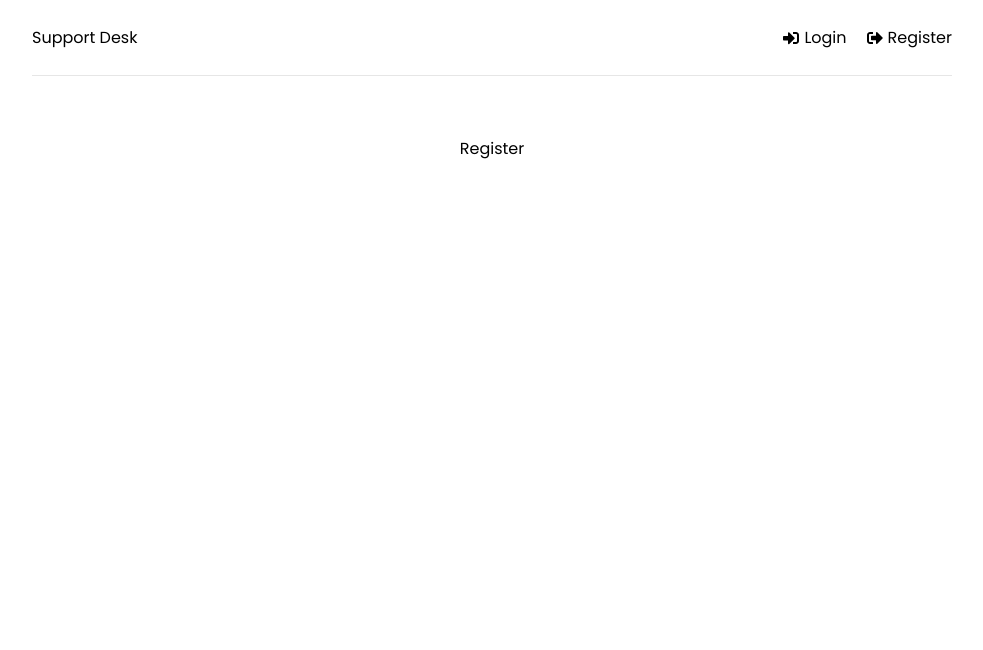
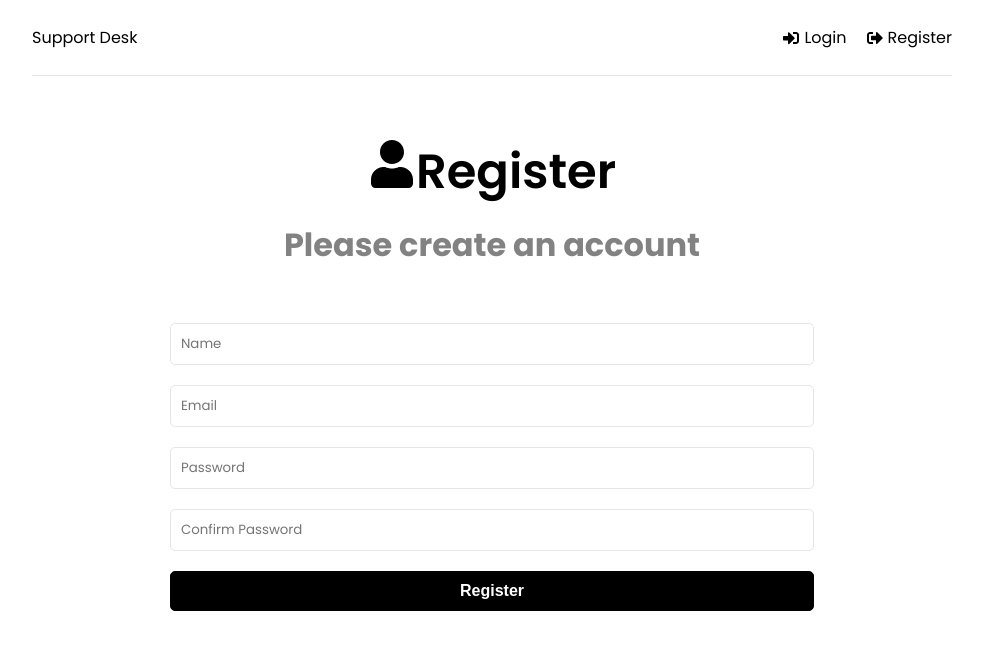
Before and after one commit to Akash52/support-desk-mern, a React (Create React App) app in the folder client/: page /register in a window 1280 px wide. Shown: the top 650 px of the page, without its empty margins (148-1131 px from the left). Built offline with nearby package versions, Linux system fonts and the light colour scheme.

Commit message:
Home, Login & Register UI

```diff
--- a/client/src/App.js
+++ b/client/src/App.js
@@ -4,9 +4,12 @@
 import Register from './pages/Register';
 import Login from './pages/Login';
 import Header from './components/Header';
+import { ToastContainer } from 'react-toastify';
+import 'react-toastify/dist/ReactToastify.css';
 
 const App = () => {
   return (
+    <>
       <Router>
         <div className='container'>
           <Header />
@@ -17,6 +20,8 @@
           </Routes>
         </div>
       </Router>
+      <ToastContainer />
+    </>
   );
 };
 
--- a/client/src/pages/Home.jsx
+++ b/client/src/pages/Home.jsx
@@ -1,7 +1,26 @@
 import React from 'react';
+import { FaQuestionCircle, FaTicketAlt } from 'react-icons/fa';
+import { Link } from 'react-router-dom';
 
 function Home() {
-  return <div>Home</div>;
+  return (
+    <>
+      <section className='heading'>
+        <h1>What do you need help with ?</h1>
+        <p>Please select an option from the list below</p>
+      </section>
+      <Link to='/new-ticket'>
+        <button className='btn btn-reverse btn-block'>
+          <FaQuestionCircle /> New Ticket
+        </button>
+      </Link>
+      <Link to='/tickets'>
+        <button className='btn btn-block'>
+          <FaTicketAlt /> View My Tickets
+        </button>
+      </Link>
+    </>
+  );
 }
 
 export default Home;
--- a/client/src/pages/Login.jsx
+++ b/client/src/pages/Login.jsx
@@ -1,7 +1,63 @@
 import React from 'react';
+import { FaSignInAlt } from 'react-icons/fa';
+import { toast } from 'react-toastify';
 
 function Login() {
-  return <div>Login</div>;
+  const [formData, setFormData] = React.useState({
+    email: '',
+    password: '',
+  });
+
+  console.log(formData);
+
+  const onChange = (e) => {
+    setFormData({ ...formData, [e.target.name]: e.target.value });
+  };
+
+  const onSubmit = (e) => {};
+
+  const { email, password } = formData;
+  return (
+    <>
+      <section className='heading'>
+        <h1>
+          <FaSignInAlt /> Login
+        </h1>
+        <p>Please login to get support</p>
+      </section>
+      <section className='form'>
+        <form autoComplete='false' onSubmit={onSubmit}>
+          <div className='form-group'>
+            <input
+              type='email'
+              name='email'
+              id='email'
+              placeholder='Email'
+              className='form-control'
+              value={email}
+              onChange={onChange}
+              required
+            />
+          </div>
+          <div className='form-group'>
+            <input
+              type='password'
+              name='password'
+              placeholder='Password'
+              id='password'
+              className='form-control'
+              value={password}
+              onChange={onChange}
+              required
+            />
+          </div>
+          <div className='form-group'>
+            <button className='btn btn btn-block'>Register</button>
+          </div>
+        </form>
+      </section>
+    </>
+  );
 }
 
 export default Login;
--- a/client/src/pages/Register.jsx
+++ b/client/src/pages/Register.jsx
@@ -1,7 +1,97 @@
 import React from 'react';
+import { FaUser } from 'react-icons/fa';
+import { toast } from 'react-toastify';
 
 function Register() {
-  return <div>Register</div>;
+  const [formData, setFormData] = React.useState({
+    name: '',
+    email: '',
+    password: '',
+    password2: '',
+  });
+
+  console.log(formData);
+
+  const onChange = (e) => {
+    setFormData({ ...formData, [e.target.name]: e.target.value });
+  };
+
+  const onSubmit = (e) => {
+    e.preventDefault();
+    if (password !== password2) {
+      toast.error('Passwords do not match');
+    } else {
+      toast.success('Registered successfully');
+    }
+  };
+
+  const { name, email, password, password2 } = formData;
+  return (
+    <>
+      <section className='heading'>
+        <h1>
+          <FaUser />
+          Register
+        </h1>
+        <p>Please create an account</p>
+      </section>
+      <section className='form'>
+        <form autoComplete='false' onSubmit={onSubmit}>
+          <div className='form-group'>
+            <input
+              type='text'
+              name='name'
+              id='name'
+              placeholder='Name'
+              value={name}
+              className='form-control'
+              onChange={onChange}
+              required
+            />
+          </div>
+          <div className='form-group'>
+            <input
+              type='email'
+              name='email'
+              id='email'
+              placeholder='Email'
+              className='form-control'
+              value={email}
+              onChange={onChange}
+              required
+            />
+          </div>
+          <div className='form-group'>
+            <input
+              type='password'
+              name='password'
+              placeholder='Password'
+              id='password'
+              className='form-control'
+              value={password}
+              onChange={onChange}
+              required
+            />
+          </div>
+          <div className='form-group'>
+            <input
+              type='password'
+              name='password2'
+              id='password2'
+              placeholder='Confirm Password'
+              className='form-control'
+              value={password2}
+              onChange={onChange}
+              required
+            />
+          </div>
+          <div className='form-group'>
+            <button className='btn btn btn-block'>Register</button>
+          </div>
+        </form>
+      </section>
+    </>
+  );
 }
 
 export default Register;
```
Lines whose indentation alone changed are shown as unchanged.
